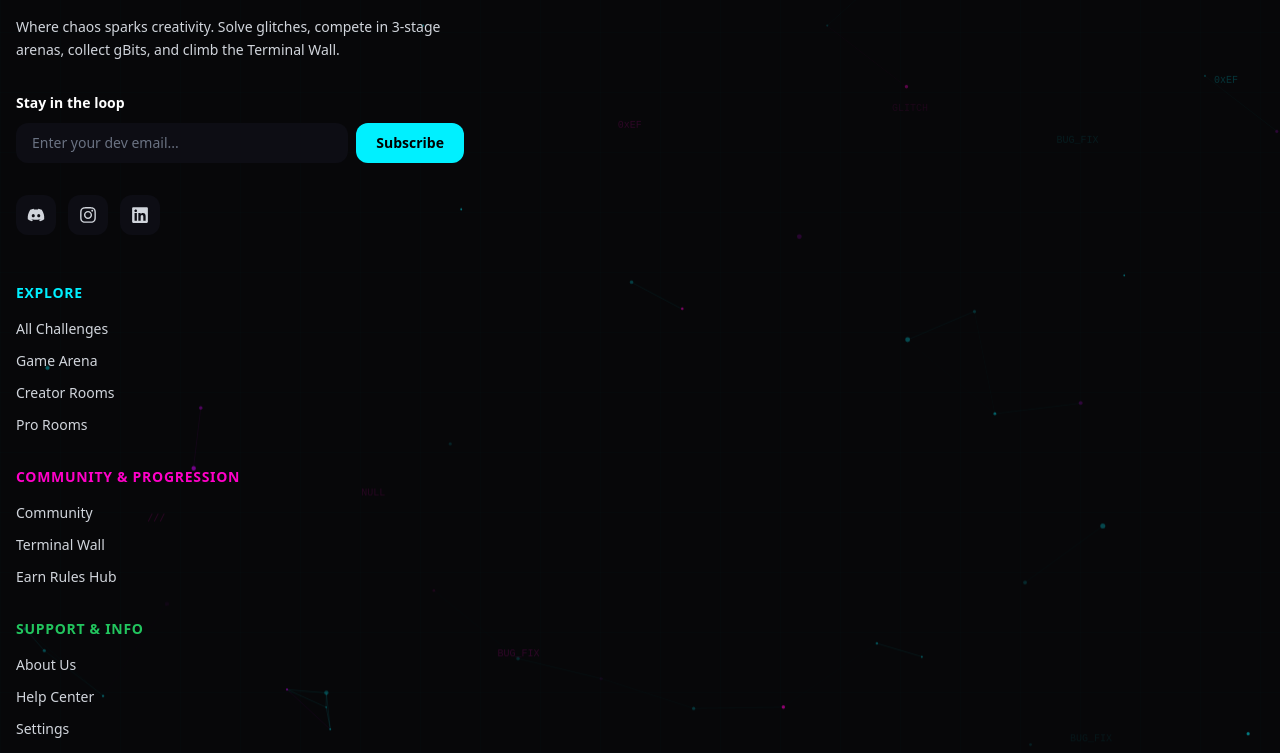
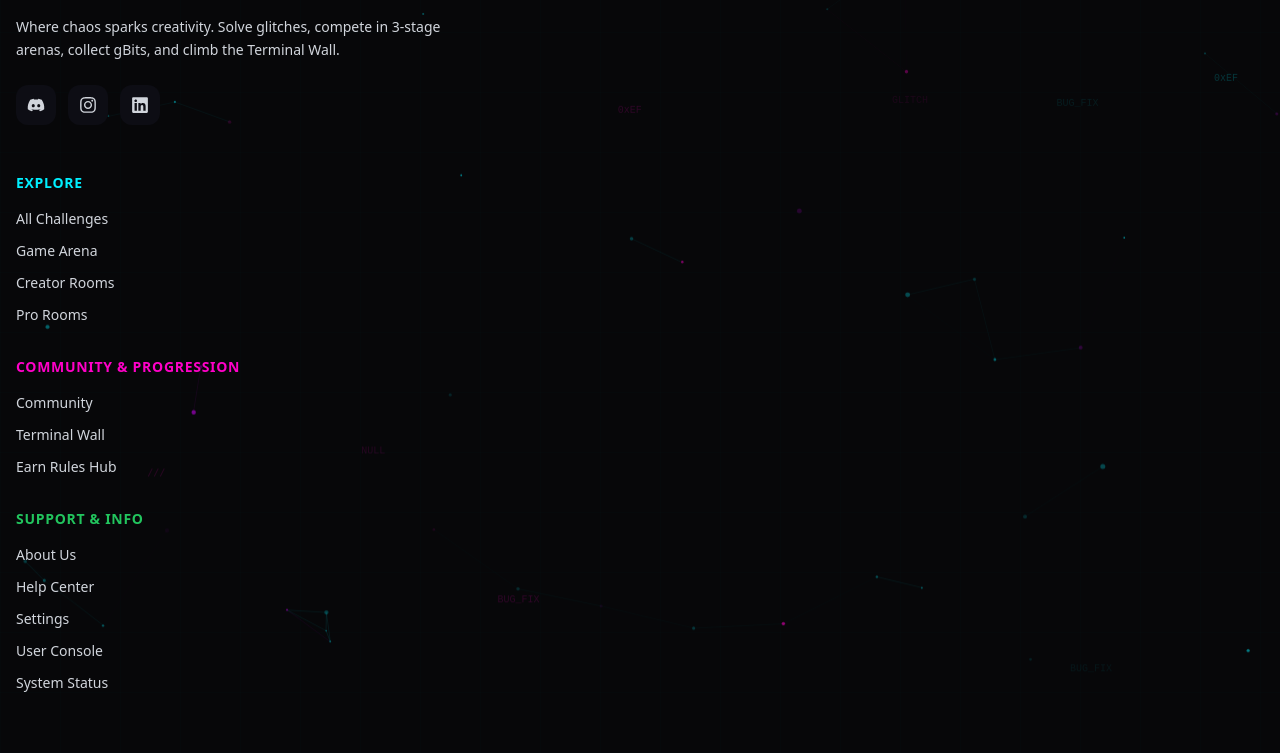
Before and after one commit to The-Glitch-Room/Glitch_Room, a React (Vite) app: page / in a window 1280 px wide. Shown: the part 6817-7570 px from the top of the page. Built offline with nearby package versions, Linux system fonts and the light colour scheme; no server answers; the database is empty.

Commit message:
style: align newsletter button styling and deactivate form in footer for future release

```diff
--- a/src/components/Footer.jsx
+++ b/src/components/Footer.jsx
@@ -86,7 +86,8 @@ const Footer = () => {
                 Where chaos sparks creativity. Solve glitches, compete in 3-stage arenas, collect gBits, and climb the Terminal Wall.
               </p>
 
-              {/* Newsletter Subscriber Box */}
+              {/* Newsletter Subscriber Box (Inactive for now — will be built in the future) */}
+              {/*
               <form onSubmit={handleSubscribe} className="mt-8 mb-8 max-w-md">
                 <p className="text-sm font-bold text-white mb-2.5">
                   Stay in the loop
@@ -104,7 +105,7 @@ const Footer = () => {
                     whileHover={{ scale: 1.03 }}
                     whileTap={{ scale: 0.97 }}
                     type="submit"
-                    className="px-5 py-2.5 rounded-xl bg-[#00F0FF] text-black font-extrabold text-sm flex items-center justify-center cursor-pointer hover:bg-[#38bdf8] transition-all shadow-[0_0_15px_rgba(0,240,255,0.3)] shrink-0"
+                    className="px-6 py-2.5 rounded-xl bg-[#00F0FF] text-black font-bold text-sm flex items-center justify-center cursor-pointer hover:bg-[#38bdf8] transition-all duration-300 shrink-0"
                   >
                     Subscribe
                   </motion.button>
@@ -115,6 +116,7 @@ const Footer = () => {
                   </p>
                 )}
               </form>
+              */}
             </div>
 
             {/* Social Links (Discord, Instagram, LinkedIn) */}
```
